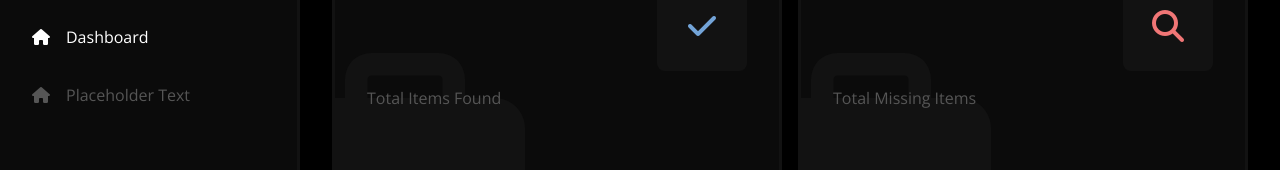
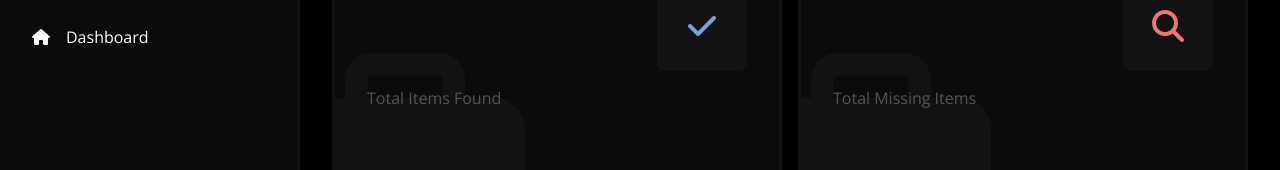
Before and after one commit to Kristenz24/UAware-V2, a plain HTML site: page frontend/index.html in a window 1280 px wide. Shown: the part 166-336 px from the top of the page. Drawn offline with nearby package versions, Linux system fonts and the light colour scheme; no server answers.

Commit message:
Update index.html

```diff
--- a/frontend/index.html
+++ b/frontend/index.html
@@ -188,7 +188,7 @@
 
             <ul class="nav-links">
                 <li><a class="active-link" href="#"><i class="fa-solid fa-house"></i> Dashboard</a></li>
-                <li><a href="#"><i class="fa-solid fa-house"></i> Placeholder Text</a></li>
+<!--                 <li><a href="#"></a></li> -->
             </ul>
         </nav>
 
```
